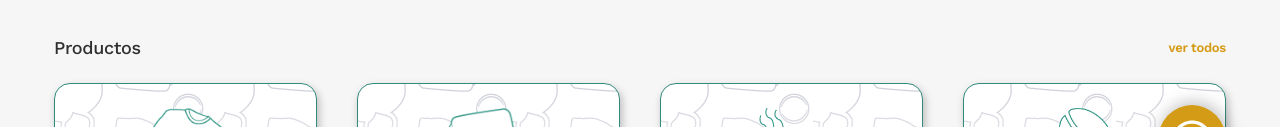
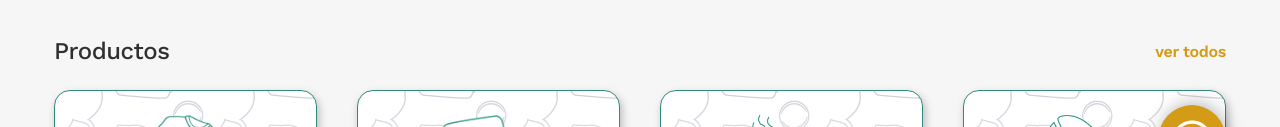
Before and after one commit to fakush/ahcarajowebsite, a website: page index.html in a window 1280 px wide. Shown: the part 584-711 px from the top of the page. Drawn offline with nearby package versions, Linux system fonts and the light colour scheme.

Commit message:
Added: Responsive font-size to product-preview

```diff
--- a/scss/inicio.scss
+++ b/scss/inicio.scss
@@ -41,15 +41,13 @@
 		margin-bottom: var(--space-between-items);
 	}
 	&__title {
+		@include header-title-2;
 		color: $black;
-		font-size: $font-size-7;
-		font-weight: 500;
 	}
 	&__link {
+		@include body-text-highlighted;
 		margin-left: auto;
 		color: $acento;
-		font-size: $font-size-5;
-		font-weight: 600;
 		&:hover {
 			color: $acento;
 		}
@@ -152,6 +150,9 @@
 		&__product {
 			row-gap: var(--space-between-items);
 		}
+		&__product-title {
+			font-size: $font-size-9;
+		}
 	}
 }
 @media screen and (min-width: map-get($breakpoints, xxl)) {
@@ -171,7 +172,7 @@
 	}
 	.product-preview {
 		&__link {
-			margin-left: var(--space-between-items);
+			margin-left: 4rem;
 		}
 		&__product {
 			column-gap: var(--space-between-items);
```
Also changed, not shown: css/style.css, 1 other file.
